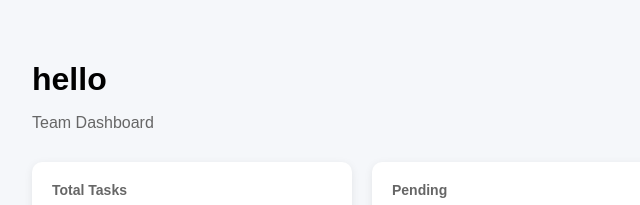
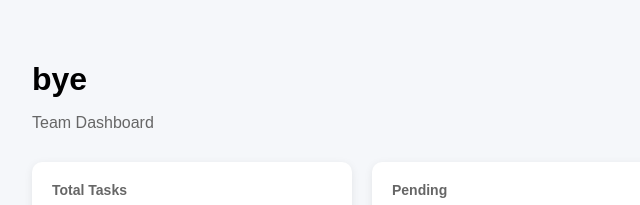
Before and after one commit to bharanidar/task-manager, a plain HTML site: page frontend/index.html in a window 1280 px wide. Shown: the top 205 px of the page, 108-748 px from the left. Drawn offline with Linux system fonts and the light colour scheme; no server answers.

Commit message:
Test reviewer approval

```diff
--- a/frontend/index.html
+++ b/frontend/index.html
@@ -149,7 +149,7 @@
 <body>
     <div class="container">
 
-        <h1>hello</h1>
+        <h1>bye</h1>
         <p class="subtitle">Team Dashboard</p>
 
         <div class="stats">
```
